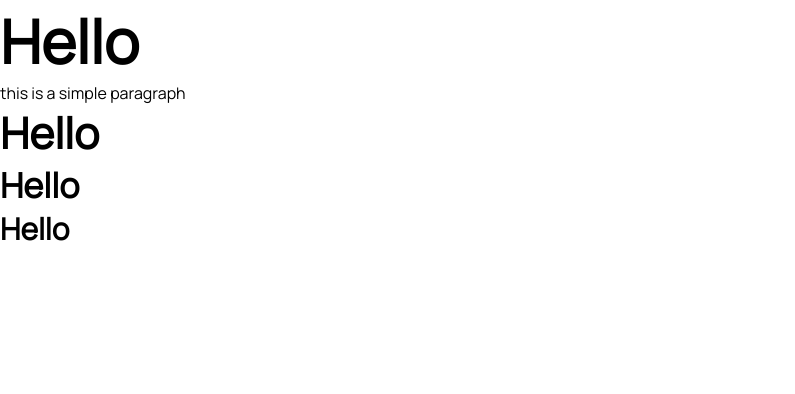
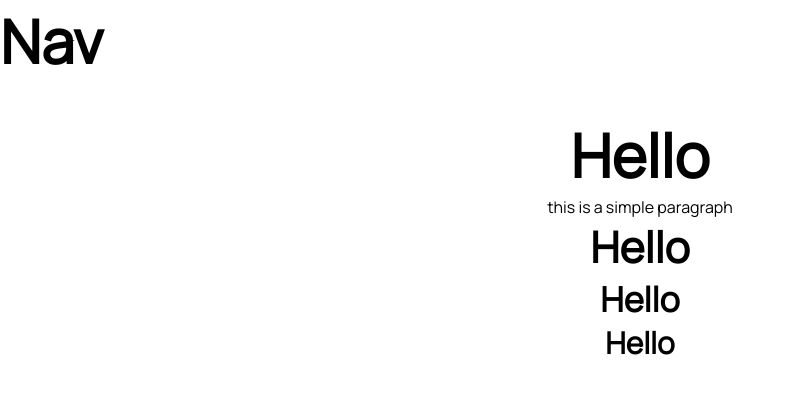
Before and after one commit to sameh-abdelhalem/audiophille-ecommerce, a React (Create React App) app: page / in a window 1280 px wide. Shown: the top 394 px of the page, without its empty margins (0-795 px from the left). Built offline with nearby package versions, Linux system fonts and the light colour scheme.

Commit message:
setup the route for the root layout and the home page

```diff
--- a/package.json
+++ b/package.json
@@ -12,6 +12,7 @@
     "@types/react-dom": "^18.0.11",
     "react": "^18.2.0",
     "react-dom": "^18.2.0",
+    "react-router-dom": "^6.8.1",
     "react-scripts": "5.0.1",
     "sass": "^1.58.3",
     "typescript": "^4.9.5",
--- a/src/App.tsx
+++ b/src/App.tsx
@@ -1,15 +1,23 @@
+import path from "path";
+import { createBrowserRouter, RouterProvider } from "react-router-dom";
+import HomePage from "./pages/Home";
+import RouterLayout from "./pages/Root";
 import "./sass/_base.scss";
 
 function App() {
-  return (
-    <div>
-      <h1>Hello</h1>
-      <p>this is a simple paragraph</p>
-      <h2>Hello</h2>
-      <h3>Hello</h3>
-      <h4>Hello</h4>
-    </div>
-  );
+  const router = createBrowserRouter([
+    {
+      path: "/",
+      element: <RouterLayout />,
+      children: [
+        {
+          index: true,
+          element: <HomePage />,
+        },
+      ],
+    },
+  ]);
+  return <RouterProvider router={router} />;
 }
 
 export default App;
--- /dev/null
+++ b/src/pages/Earphones.tsx
@@ -0,0 +1,3 @@
+const EarphonesPage = () => {};
+
+export default EarphonesPage;
--- /dev/null
+++ b/src/pages/Error.tsx
@@ -0,0 +1,3 @@
+const ErrorPage = () => {};
+
+export default ErrorPage;
--- /dev/null
+++ b/src/pages/Headphones.tsx
@@ -0,0 +1,3 @@
+const HeadphonesPage = () => {};
+
+export default HeadphonesPage;
--- /dev/null
+++ b/src/pages/Home.tsx
@@ -0,0 +1,13 @@
+const HomePage = () => {
+  return (
+    <div>
+      <h1>Hello</h1>
+      <p>this is a simple paragraph</p>
+      <h2>Hello</h2>
+      <h3>Hello</h3>
+      <h4>Hello</h4>
+    </div>
+  );
+};
+
+export default HomePage;
--- /dev/null
+++ b/src/pages/Root.module.scss
@@ -0,0 +1,4 @@
+.content {
+  margin: 2rem;
+  text-align: center;
+}
--- /dev/null
+++ b/src/pages/Root.tsx
@@ -0,0 +1,14 @@
+import classes from "./Root.module.scss";
+import { Outlet } from "react-router-dom";
+const RouterLayout = () => {
+  return (
+    <>
+      <h1>Nav</h1>
+      <main className={classes.content}>
+        <Outlet></Outlet>
+      </main>
+    </>
+  );
+};
+
+export default RouterLayout;
--- /dev/null
+++ b/src/pages/Speakers.tsx
@@ -0,0 +1,3 @@
+const SpeakersPage = () => {};
+
+export default SpeakersPage;
```
Also changed, not shown: 1 other file (tests, documents, lock files or other folders).
